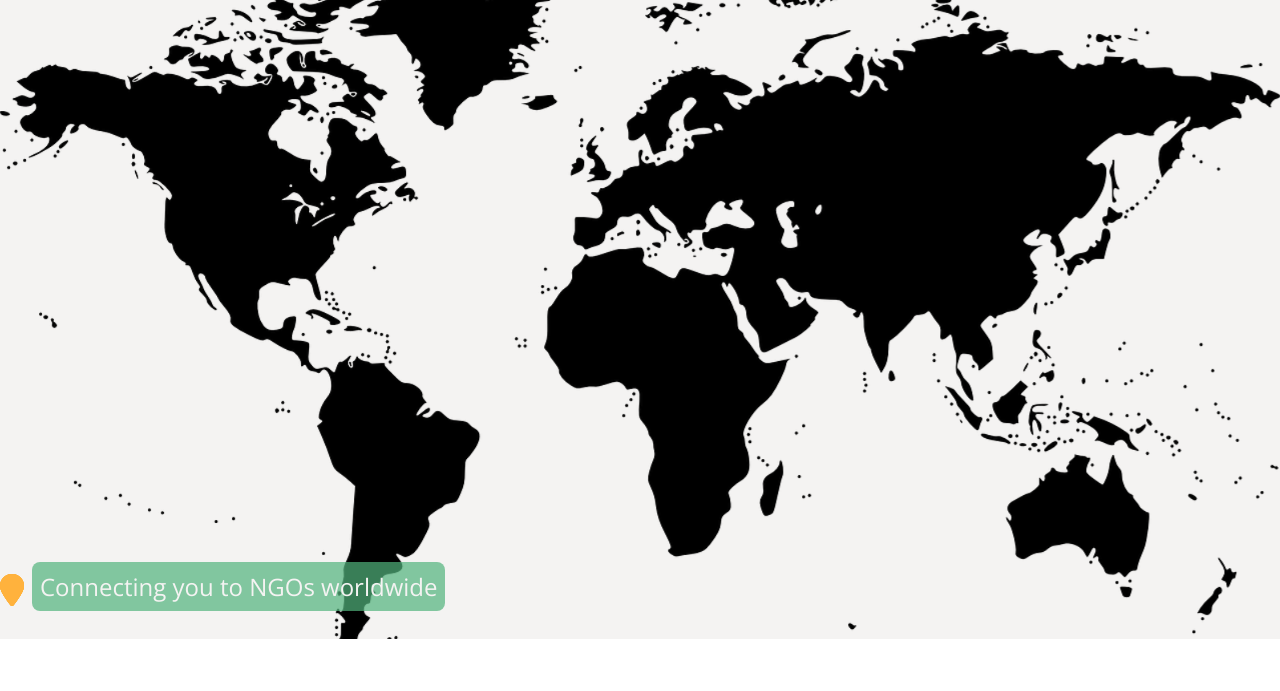
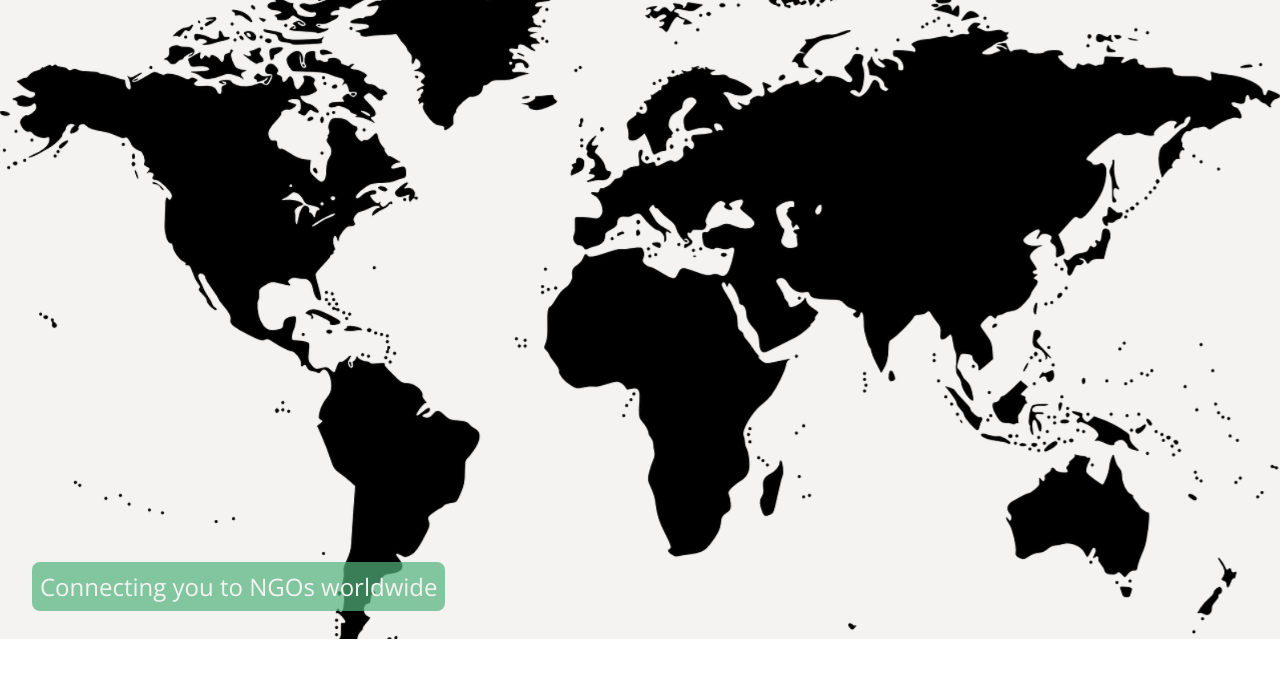
Before and after one commit to alphaClass6143/hackathon-2023-charityhub, a Flask app: page / in a window 1280 px wide. Shown: the part 109-800 px from the top of the page. Run offline with Flask 2, Linux system fonts and the light colour scheme; some libraries are stand-ins or nearby versions.

Commit message:
removed location markers

```diff
--- a/app/assets/css/index.css
+++ b/app/assets/css/index.css
@@ -9,13 +9,7 @@
     padding:0.5rem;
     border-radius: 0.5rem;
 }
-#map-feature span{
-    position:absolute;
-    z-index: 1;
-    bottom: 5rem;
-    color:#FFB23D;
-    font-size:2rem;
-}
+
 #worldmap {
     position: absolute;
     object-fit: cover;
--- a/app/templates/base.html
+++ b/app/templates/base.html
@@ -33,7 +33,7 @@
   <footer>
 
   </footer>
-  <script src="https://kit.fontawesome.com/a8dca34502.js" crossorigin="anonymous"></script>
+
 </body>
 
 </html>
--- a/app/templates/index.html
+++ b/app/templates/index.html
@@ -5,12 +5,7 @@
 <section id="map-feature">
     <p>Connecting you to NGOs worldwide</p>
     <img id="worldmap" src="../assets/images/world-map-black.webp" alt="world map">
-    <span id="canada"><i class="fa-solid fa-location-pin"></i></span>
-    <span id="africa"><i class="fa-solid fa-location-pin"></i></span>
-    <span id="australia"><i class="fa-solid fa-location-pin"></i></span>
-    <span id="south-america"><i class="fa-solid fa-location-pin"></i></span>
-    <span id="asia"><i class="fa-solid fa-location-pin"></i></span>
-    <span id="europe"><i class="fa-solid fa-location-pin"></i></span>
+
 
 
 </section>
```
